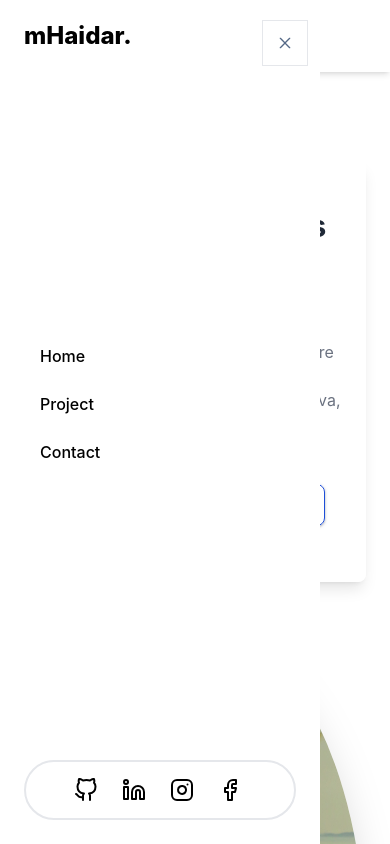
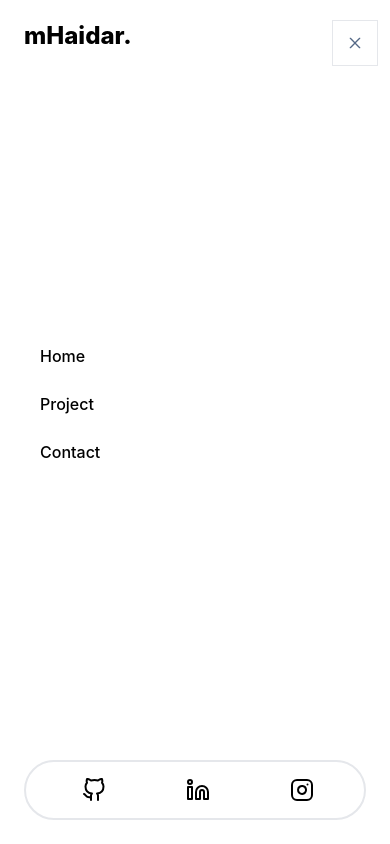
Before and after one commit to golz04/portfolio-web, a React (Create React App) app: page / in a window 390 px wide. Both pictures are taken after a click on the button 330 px from the left and 36 px from the top of the page. Shown: the top 844 px of the page. Built offline with nearby package versions, Linux system fonts and the light colour scheme.

Commit message:
fixing nav

```diff
--- a/src/components/navbar.jsx
+++ b/src/components/navbar.jsx
@@ -101,7 +101,7 @@ function Navbar() {
                         </button>
                     </nav>
                     <div id="custom-nav-mobile" className="navbar-menu hidden md:hidden text-black fixed top-0 left-0 z-50 w-full h-full bg-coolGray-900 bg-opacity-50">
-                        <div className="fixed top-0 left-0 bottom-0 w-full w-full max-w-xs bg-white">
+                        <div className="fixed top-0 left-0 bottom-0 w-full bg-white">
                             <nav className="relative p-6 h-full overflow-y-auto">
                                 <div className="flex flex-col justify-between h-full">
                                     <a href="#_" className="inline-block z-10 md:pl-10 flex items-center w-auto text-2xl font-extrabold leading-none select-none">mHaidar.</a>
@@ -110,17 +110,17 @@ function Navbar() {
                                         <li><a className="block py-3 px-4 text-coolGray-500 hover:text-coolGray-900 font-medium hover:bg-coolGray-50 rounded-md" href="#">Project</a></li>
                                         <li><a className="block py-3 px-4 text-coolGray-500 hover:text-coolGray-900 font-medium hover:bg-coolGray-50 rounded-md" href="#">Contact</a></li>
                                     </ul>
-                                    <div className="relative z-10 inline-flex items-center space-x-2 md:ml-5 lg:justify-end md:block border-2 px-10 py-2 rounded-full">
-                                        <a href="https://github.com/golz04" className="inline-flex items-center justify-center px-2 py-2 text-base font-medium leading-6 whitespace-no-wrap focus:outline-none focus:shadow-none">
+                                    <div className="relative z-10 inline-flex items-center space-x-20 md:ml-5 lg:justify-end text-center md:block border-2 px-14 py-2 rounded-full">
+                                        <a href="https://github.com/golz04" className="py-2 text-base font-medium leading-6 whitespace-no-wrap focus:outline-none focus:shadow-none">
                                             <GitHub />
                                         </a>
-                                        <a href="https://www.linkedin.com/in/muhammad-haidar-43b368152/" className="inline-flex items-center justify-center px-2 py-2 text-base font-medium leading-6 whitespace-no-wrap focus:outline-none focus:shadow-none">
+                                        <a href="https://www.linkedin.com/in/muhammad-haidar-43b368152/" className="py-2 text-base font-medium leading-6 whitespace-no-wrap focus:outline-none focus:shadow-none">
                                             <Linkedin />
                                         </a>
-                                        <a href="https://www.instagram.com/muhammadhaidar862/" className="inline-flex items-center justify-center px-2 py-2 text-base font-medium leading-6 whitespace-no-wrap focus:outline-none focus:shadow-none">
+                                        <a href="https://www.instagram.com/muhammadhaidar862/" className="py-2 text-base font-medium leading-6 whitespace-no-wrap focus:outline-none focus:shadow-none">
                                             <Instagram />
                                         </a>
-                                        <a href="https://www.facebook.com/" className="inline-flex items-center justify-center px-2 py-2 text-base font-medium leading-6 whitespace-no-wrap focus:outline-none focus:shadow-none">
+                                        <a href="https://www.facebook.com/" className="py-2 text-base font-medium leading-6 whitespace-no-wrap focus:outline-none focus:shadow-none">
                                             <Facebook />
                                         </a>
                                     </div>
@@ -135,33 +135,6 @@ function Navbar() {
                     </div>
                 </div>
             </section>
-            {/* <section id="custom-nav" className="fixed w-full px-8 bg-transparent body-font shadow-md" style={{zIndex: 10}}>
-                <div className="container flex flex-col flex-wrap items-center justify-between py-5 mx-auto md:flex-row max-w-7xl">
-                    <a href="#_" className="relative z-10 flex items-center w-auto text-2xl font-extrabold leading-none select-none">mHaidar.</a>
-                    <nav className="top-0 left-0 z-0 flex items-center justify-center w-full h-full py-5 -ml-0 space-x-5 text-base md:-ml-5 md:py-0 md:absolute">
-                        <a href="#_" className="relative font-medium leading-6 transition duration-150 ease-out hover:text-gray-900 custom-hover-nav">
-                            <span className="block">Projects</span>
-                        </a>
-                        <a href="#_" className="relative font-medium leading-6 transition duration-150 ease-out hover:text-gray-900 custom-hover-nav">
-                            <span className="block">Contact</span>
-                        </a>
-                    </nav>
-                    <div className="relative z-10 inline-flex items-center space-x-3 md:ml-5 lg:justify-end hidden md:block border-2 px-10 py-2 rounded-full">
-                        <a href="https://github.com/golz04" className="inline-flex items-center justify-center px-4 py-2 text-base font-medium leading-6 whitespace-no-wrap focus:outline-none focus:shadow-none">
-                            <GitHub />
-                        </a>
-                        <a href="https://www.linkedin.com/in/muhammad-haidar-43b368152/" className="inline-flex items-center justify-center px-4 py-2 text-base font-medium leading-6 whitespace-no-wrap focus:outline-none focus:shadow-none">
-                            <Linkedin />
-                        </a>
-                        <a href="https://www.instagram.com/muhammadhaidar862/" className="inline-flex items-center justify-center px-4 py-2 text-base font-medium leading-6 whitespace-no-wrap focus:outline-none focus:shadow-none">
-                            <Instagram />
-                        </a>
-                        <a href="https://www.facebook.com/" className="inline-flex items-center justify-center px-4 py-2 text-base font-medium leading-6 whitespace-no-wrap focus:outline-none focus:shadow-none">
-                            <Facebook />
-                        </a>
-                    </div>
-                </div>
-            </section> */}
         </div>
     );
 }
```
